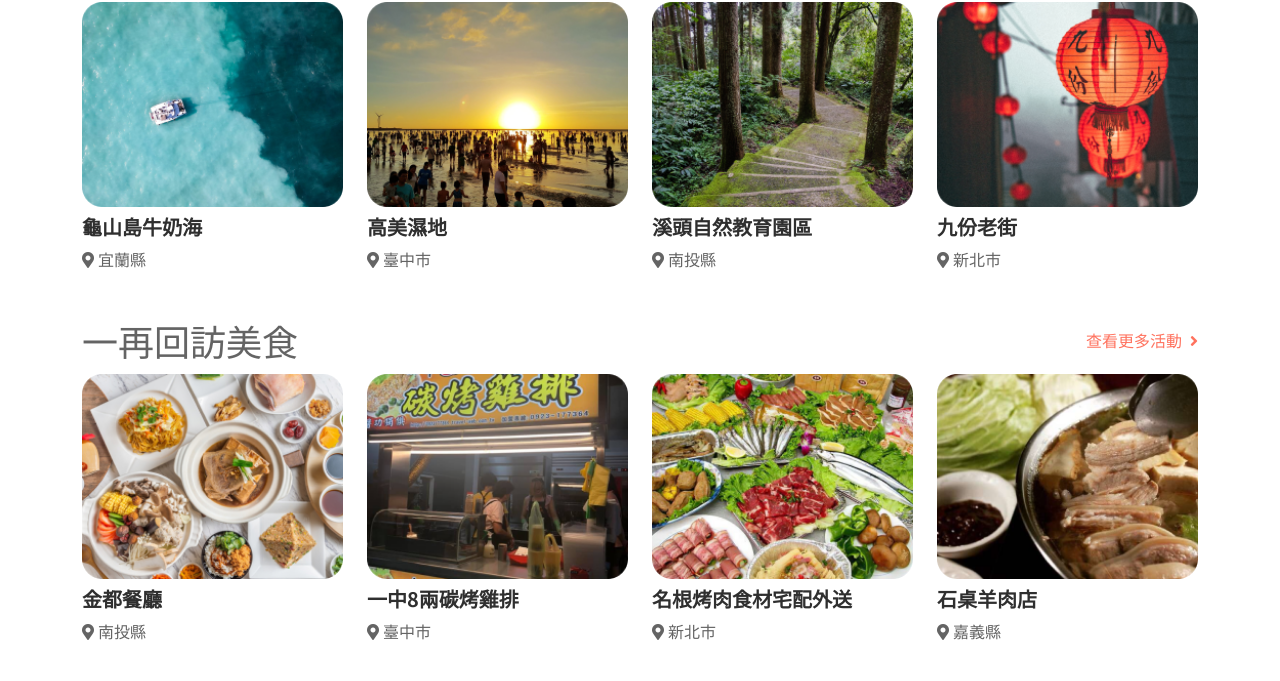
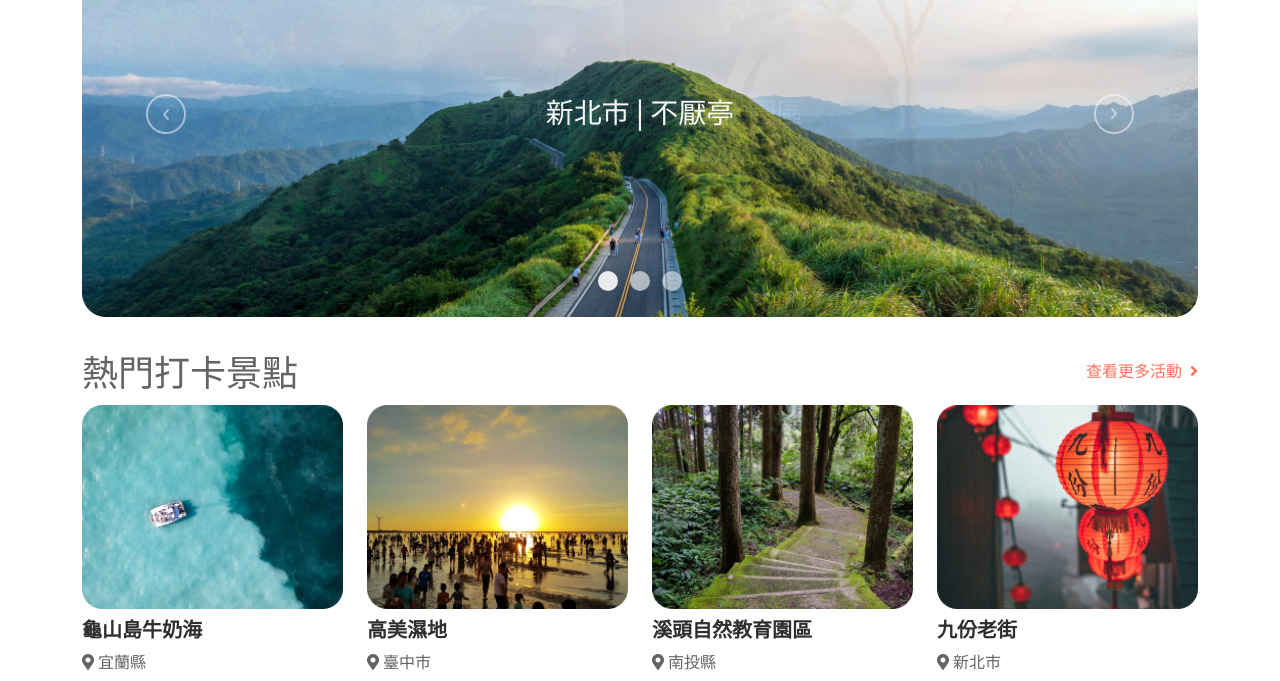
Before and after one commit to taiRong225/The-F2E-3rd-Week1-Tourism, a website: page index.html in a window 1280 px wide. Shown: the part 419-1100 px from the top of the page. Drawn offline with nearby package versions, Linux system fonts and the light colour scheme.

Commit message:
新增Carousel輪播圖

```diff
--- a/index.html
+++ b/index.html
@@ -12,7 +12,6 @@
         integrity="sha384-SZXxX4whJ79/gErwcOYf+zWLeJdY/qpuqC4cAa9rOGUstPomtqpuNWT9wdPEn2fk" crossorigin="anonymous">
 
     <link rel="stylesheet" href="scss/all.css">
-
 </head>
 
 <body>
@@ -46,7 +45,7 @@
     </header>
 
     <!-- Banner -->
-    <div class="pt-2 pt-md-20 pb-md-5">
+    <div class="pt-2 pb-10 pt-md-20 pb-md-5">
         <div class="container">
             <div class="row justify-content-center">
                 <div class="col-12 col-md-6 mb-9 mb-md-0">
@@ -74,6 +73,50 @@
                     </form>
                 </div>
             </div>
+        </div>
+    </div>
+
+    <!-- Carousel 輪播圖-->
+    <div class="container">
+        <div id="carouselExampleCaptions" class="carousel slide carousel-fade" data-bs-ride="carousel">
+            <div class="carousel-indicators">
+                <button type="button" data-bs-target="#carouselExampleCaptions" data-bs-slide-to="0" class="active"
+                    aria-current="true" aria-label="Slide 1"></button>
+                <button type="button" data-bs-target="#carouselExampleCaptions" data-bs-slide-to="1"
+                    aria-label="Slide 2"></button>
+                <button type="button" data-bs-target="#carouselExampleCaptions" data-bs-slide-to="2"
+                    aria-label="Slide 3"></button>
+            </div>
+            <div class="carousel-inner">
+                <div class="carousel-item active">
+                    <img src="images/banner-1.png" class="d-block w-100" alt="banner-1">
+                    <div class="carousel-caption">
+                        <h3 class="fs-6 fs-md-3">新北市 | 不厭亭</h3>
+                    </div>
+                </div>
+                <div class="carousel-item">
+                    <img src="images/banner-2.png" class="d-block w-100" alt="banner-2">
+                    <div class="carousel-caption">
+                        <h3 class="fs-6 fs-md-3">宜蘭縣 | 羅東林業文化園區</h3>
+                    </div>
+                </div>
+                <div class="carousel-item">
+                    <img src="images/banner-3.png" class="d-block w-100" alt="banner-3">
+                    <div class="carousel-caption">
+                        <h3 class="fs-6 fs-md-3">苗栗縣 | 2021 苗栗龍系列活動</h3>
+                    </div>
+                </div>
+            </div>
+            <button class="carousel-control-prev d-none d-md-block" type="button"
+                data-bs-target="#carouselExampleCaptions" data-bs-slide="prev">
+                <span class="carousel-control-prev-icon" aria-hidden="true"></span>
+                <span class="visually-hidden">Previous</span>
+            </button>
+            <button class="carousel-control-next d-none d-md-block" type="button"
+                data-bs-target="#carouselExampleCaptions" data-bs-slide="next">
+                <span class="carousel-control-next-icon" aria-hidden="true"></span>
+                <span class="visually-hidden">Next</span>
+            </button>
         </div>
     </div>
 
@@ -145,6 +188,12 @@
     <footer class="fs-sm text-white text-center py-5">
         <p>#The F2E 3rd Week01 #Breakfast</p>
     </footer>
+
+    <script src="node_modules/bootstrap/dist/js/bootstrap.bundle.min.js"></script>
+    <script>
+        var myCarousel = document.querySelector('#carouselExampleCaptions');
+        var carousel = new bootstrap.Carousel(myCarousel);
+    </script>
 </body>
 
 </html>
--- a/scss/all.scss
+++ b/scss/all.scss
@@ -12,6 +12,7 @@
 @import '../node_modules/bootstrap/scss/bootstrap';
 
 // Component
+@import 'components/carousel';
 
 // Layout
 @import 'layout/footer';
--- /dev/null
+++ b/scss/components/_carousel.scss
@@ -0,0 +1,15 @@
+/* 下方切換按鈕 */
+.carousel-indicators button {
+    border-radius: 50%;
+}
+
+/* 文字水平垂直居中 */
+.carousel-caption {
+    top: 0;
+    right: 0;
+    bottom: 0;
+    left: 0;
+    display: flex;
+    justify-content: center;
+    align-items: center;
+}
--- a/scss/custom/_variables.scss
+++ b/scss/custom/_variables.scss
@@ -86,3 +86,13 @@ $input-placeholder-color: #9E9E9E;
 
 // Card
 $card-border-radius: 20px;
+
+// Carousel
+$carousel-indicator-width:  20px;
+$carousel-indicator-height: 20px;
+$carousel-indicator-spacer: 6px;
+
+$carousel-control-icon-width: 40px;
+
+$carousel-control-prev-icon-bg: url("/images/Arrow-Left.png");
+$carousel-control-next-icon-bg: url("/images/Arrow-Right.png");
```
Also changed, not shown: images/Arrow-Left.png (added), images/Arrow-Left_disable.png (deleted), scss/all.css, 2 other files.
